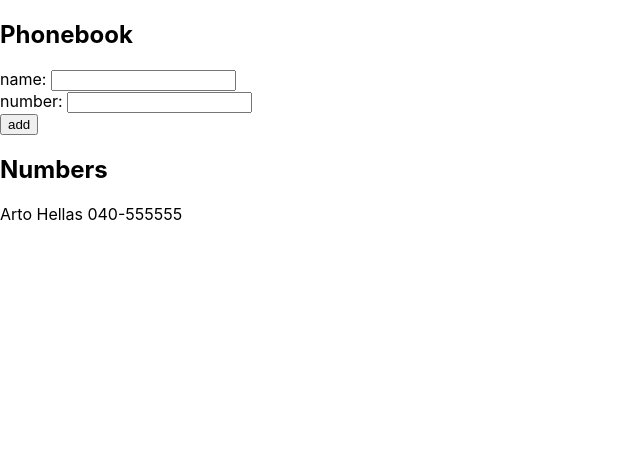
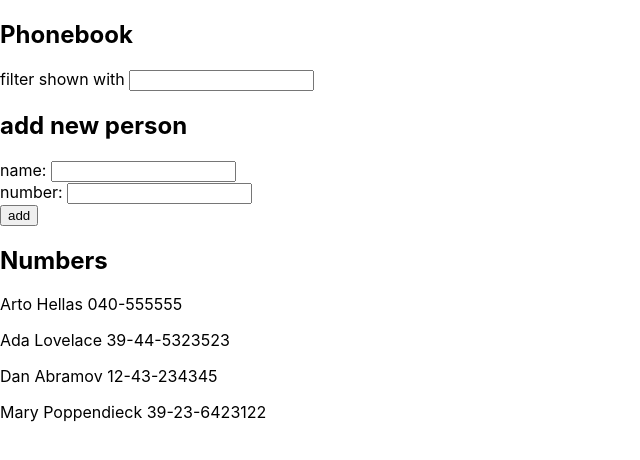
Before and after one commit to martinlubpl/full_stack_open_2023_exercises, a React (Create React App) app in the folder part2/phonebook/: page / in a window 1280 px wide. Shown: the top 460 px of the page, without its empty margins (0-640 px from the left). Built offline with nearby package versions, Linux system fonts and the light colour scheme.

Commit message:
2.9 search field

```diff
--- a/part2/phonebook/src/App.js
+++ b/part2/phonebook/src/App.js
@@ -2,10 +2,14 @@
 
 const App = () => {
   const [persons, setPersons] = useState([
-    { name: 'Arto Hellas', phone: '040-555555'}
+    { name: 'Arto Hellas', phone: '040-555555'},
+    { name: 'Ada Lovelace', phone: '39-44-5323523', id: 2 },
+    { name: 'Dan Abramov', phone: '12-43-234345', id: 3 },
+    { name: 'Mary Poppendieck', phone: '39-23-6423122', id: 4 }
   ])
   const [newName, setNewName] = useState('')
   const [newPhone, setNewPhone] = useState('')
+  const [searchFilter, setSearchFilter] = useState('')
 
   const handleAddPerson = (event) => {
     event.preventDefault()
@@ -32,6 +36,12 @@
       <h2>Phonebook</h2>
       <form>
         <div>
+          filter shown with <input
+          onChange={(event) => setSearchFilter(event.target.value) }
+          value={searchFilter} />
+        </div>
+        <h2>add new person</h2>
+        <div>
           name: <input
           onChange={(event) => setNewName(event.target.value)}
           value={newName} />
@@ -47,7 +57,7 @@
         </div>
       </form>
       <h2>Numbers</h2>
-      {persons.map(person => <p key={person.name}>{person.name} {person.phone}</p>)}
+      {persons.filter(person => person.name.toLowerCase().includes(searchFilter.toLowerCase())).map(person => <p key={person.name}>{person.name} {person.phone}</p>)}
     </div>
   )
 }
```
